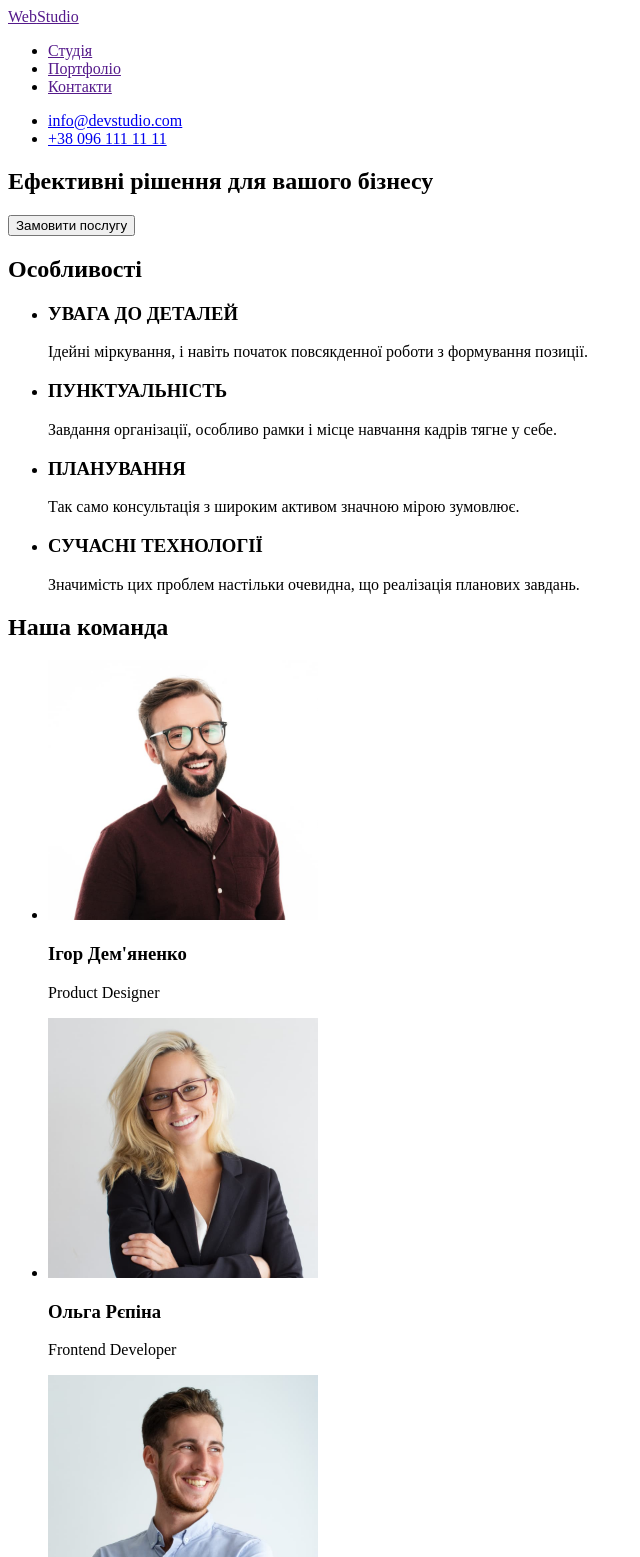
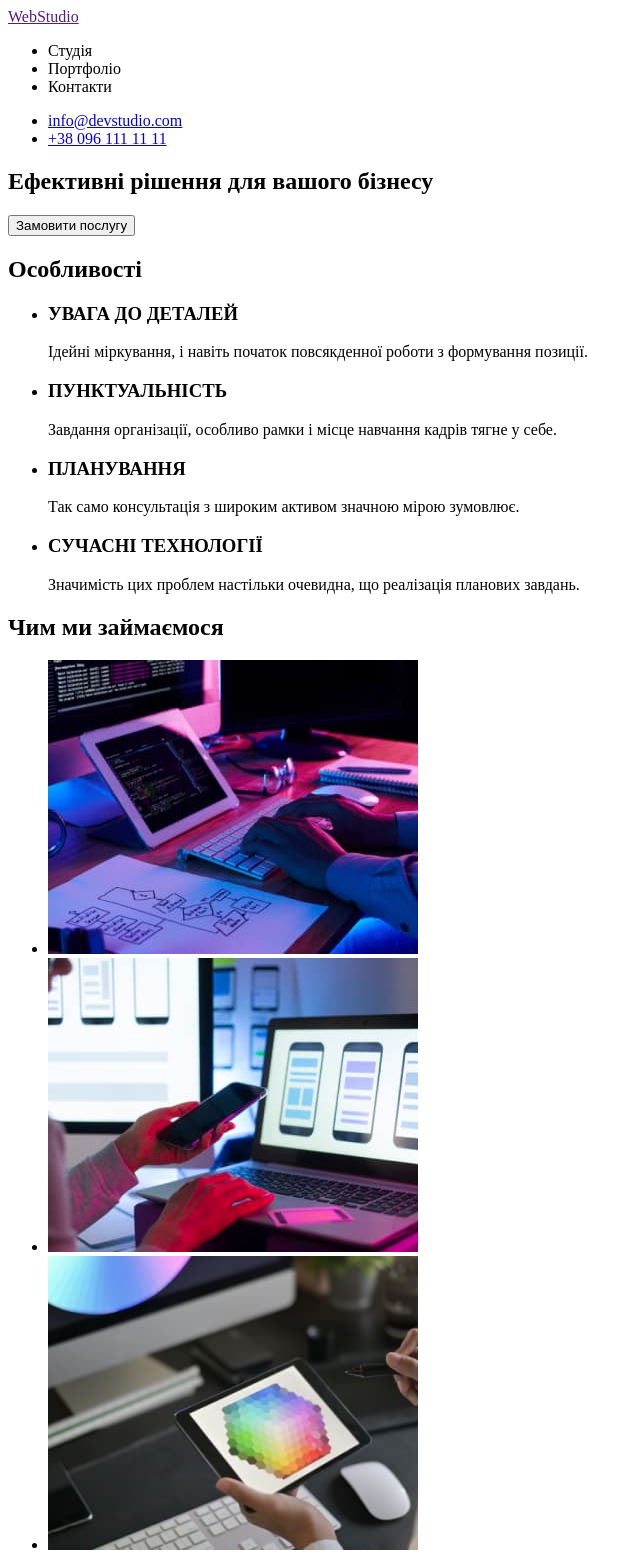
Before and after one commit to vladimiriusus/css-hv-1, a plain HTML site: page index.html in a window 1280 px wide. Shown: the top 1557 px of the page, without its empty margins (0-640 px from the left). Drawn offline with Linux system fonts and the light colour scheme.

Commit message:
Update index.html

```diff
--- a/index.html
+++ b/index.html
@@ -10,9 +10,9 @@
       <a href=""><span>Web</span>Studio</a>
       <nav>
         <ul>
-          <li><a href="">Студія</a></li>
-          <li><a href="">Портфоліо</a></li>
-          <li><a href="">Контакти</a></li>
+          <li>Студія</li>
+          <li>Портфоліо</li>
+          <li>Контакти</li>
         </ul>
       </nav>
       <div>
@@ -60,6 +60,25 @@
               Значимість цих проблем настільки очевидна, що реалізація планових
               завдань.
             </p>
+          </li>
+        </ul>
+      </section>
+      <section>
+        <h2>Чим ми займаємося</h2>
+        <ul>
+          <li>
+            <img
+              src="./images/01.jpg"
+              alt="печатают руки на клавеатуре"
+              width="370"
+              height="294"
+            />
+          </li>
+          <li>
+            <img src="./images/02.jpg" alt="ноутбук" width="370" height="294" />
+          </li>
+          <li>
+            <img src="./images/03.jpg" alt="планшет" width="370" height="294" />
           </li>
         </ul>
       </section>
@@ -122,8 +141,8 @@
               >м. Київ, пр-т Лесі Українки, 26</a
             >
           </li>
+          <li><a href="mailto:info@devstudio.com">info@devstudio.com</a></li>
           <li><a href="tel:+380961111111"> +38 096 111 11 11 </a></li>
-          <li><a href="mailto:info@devstudio.com">info@devstudio.com</a></li>
         </ul>
       </address>
     </footer>
```
